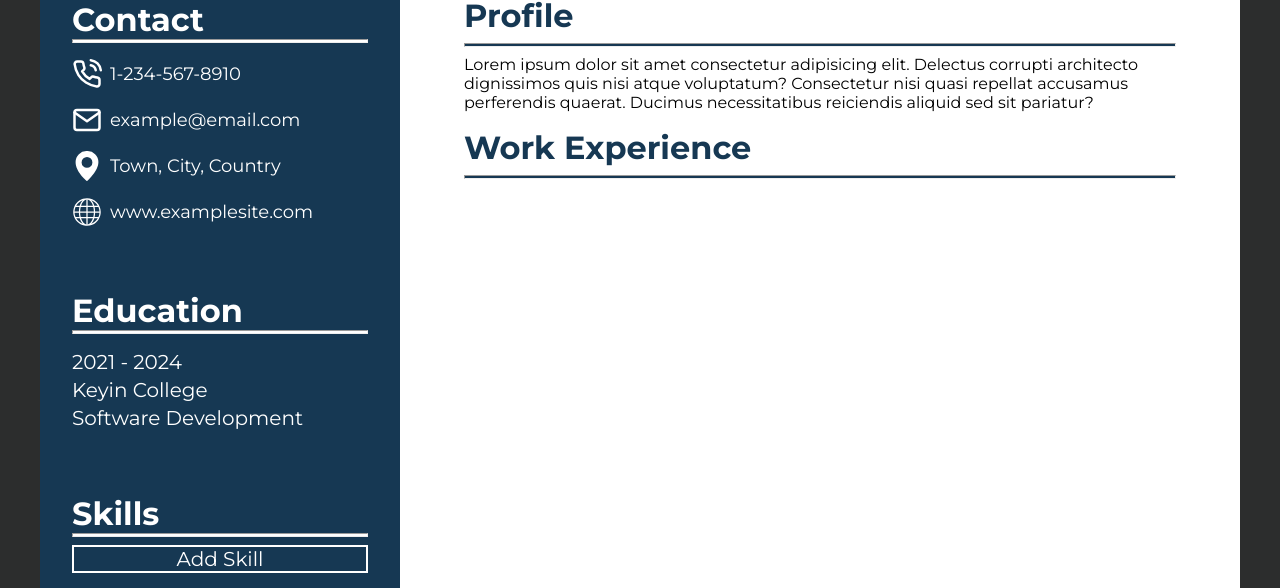
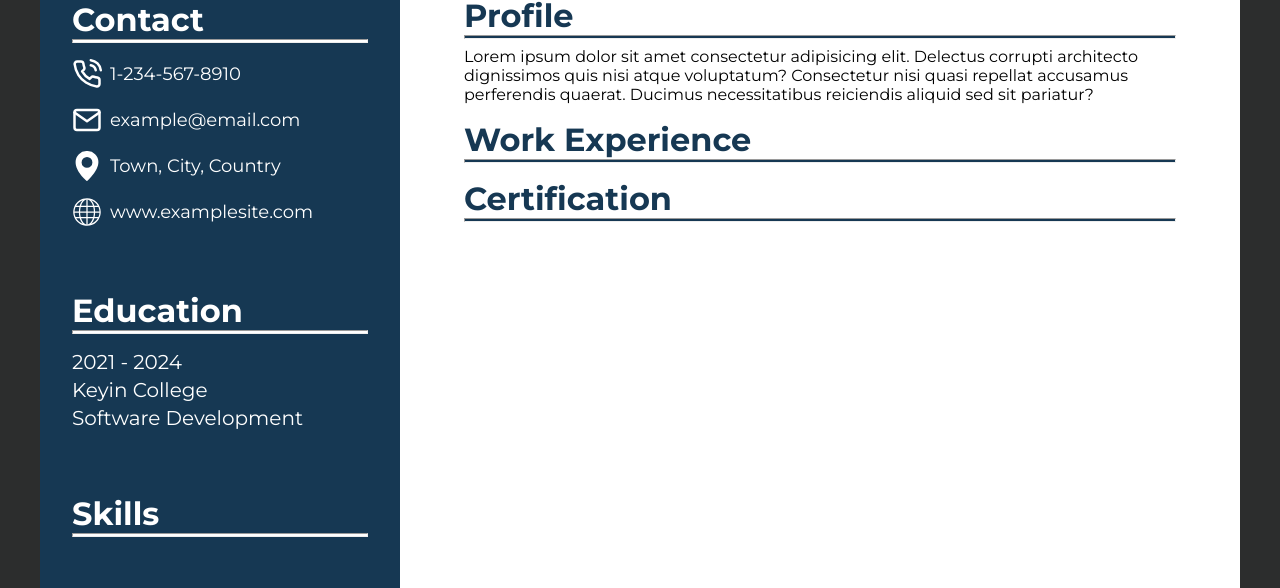
Before and after one commit to CFisher21/CV-Application, a React (Vite) app: page / in a window 1280 px wide. Shown: the part 364-952 px from the top of the page. Built offline with nearby package versions, Linux system fonts and the light colour scheme.

Commit message:
Added a certification section.

```diff
--- a/src/App.css
+++ b/src/App.css
@@ -149,6 +149,12 @@ input[type="text"]:focus, input[type="tel"]:focus, input[type="email"]:focus {
   margin: 0;
 }
 
+.right {
+  font-size: 24px;
+  color: black;
+  margin: 0;
+}
+
 .right-name {
   font-size: 80px;
   color: black;
@@ -175,9 +181,20 @@ input[type="text"]:focus, input[type="tel"]:focus, input[type="email"]:focus {
   align-items: center;
   list-style-type: none;
   color: white;
-  font-size: 16px;
+  font-size: 24px;
   margin-top: 8px;
   cursor: pointer;
+}
+
+.certList {
+  display: flex;
+  list-style-type: none;
+  color: black;
+  font-size: 24px;
+  margin-top: 8px;
+  cursor: pointer;
+  width: 100%;
+  justify-content: space-between;
 }
 
 .listItem > span {
@@ -206,7 +223,8 @@ input[type="text"]:focus, input[type="tel"]:focus, input[type="email"]:focus {
   display: flex;
 }
 
-.addSkill {
+.addSkill, .addLang {
+  display: none;
   font-size: 20px;
   color: white;
   background-color: transparent;
@@ -214,6 +232,18 @@ input[type="text"]:focus, input[type="tel"]:focus, input[type="email"]:focus {
   outline: none;
   cursor: pointer;
   margin-top: 8px;
+}
+
+.skills:hover .addSkill {
+  display: block;
+}
+
+.language:hover .addLang {
+  display: block;
+}
+
+.certification:hover .addCert {
+  display: block;
 }
 
 .fullName {
@@ -257,12 +287,11 @@ input[type="text"]:focus, input[type="tel"]:focus, input[type="email"]:focus {
   margin-bottom: 88px;
 }
 
-.summaryTitle, .workTitle {
+.summaryTitle, .workTitle, .certTitle {
   color: #163853;
-  margin-bottom: 8px;
 }
 
-.summary {
+.summary, .work, .certification {
   margin-bottom: 16px;
 }
 
@@ -302,7 +331,7 @@ textarea {
   flex: 1;
 }
 
-.addJob, .addBullet {
+.addJob, .addBullet, .addCert {
   display: none;
   font-size: 20px;
   color: black;
@@ -327,6 +356,10 @@ textarea {
 }
 
 .work:hover .deleteBtn3 {
+  display: flex;
+}
+
+.certification:hover .deleteBtn2 {
   display: flex;
 }
 
--- a/src/components/UI/ExpandableList.jsx
+++ b/src/components/UI/ExpandableList.jsx
@@ -1,7 +1,7 @@
 import React, { useState } from 'react';
 import EditableField from './EditableField';
 
-function ExpandableList({ initialValue = [] , buttonName, listItemName}) {
+function ExpandableList({ initialValue = [] , buttonName, listItemName, buttonClass, listItemClass, deleteClass, side}) {
     const [items, setItems] = useState(initialValue);
 
     // Function to update a specific list item
@@ -25,20 +25,20 @@ function ExpandableList({ initialValue = [] , buttonName, listItemName}) {
         <>
             <ul className="skillsList">
                 {items.map((item, index) => (
-                    <li key={index} className="listItem">
+                    <li key={index} className={listItemClass}>
                         <EditableField
                             initialValue={item}
                             onSave={(newValue) => updateItem(index, newValue)}
                             className="editable-item"
-                            side={'left'}
+                            side={side}
                             maxLength={50}
                             type="text"
                         />
-                        <button className="deleteBtn" onClick={() => removeItem(index)}>X</button>
+                        <button className={deleteClass} onClick={() => removeItem(index)}>X</button>
                     </li>
                 ))}
             </ul>
-            <button className="addSkill" onClick={addListItem}>{buttonName}</button>
+            <button className={buttonClass} onClick={addListItem}>{buttonName}</button>
         </>
     );
 }
--- a/src/components/layout/RightColumn.jsx
+++ b/src/components/layout/RightColumn.jsx
@@ -1,3 +1,4 @@
+import Certification from '../resume/Certification';
 import Name from '../resume/Name'
 import Summary from '../resume/Summary';
 import Work from '../resume/Work';
@@ -8,6 +9,7 @@ const RightColumn = () => {
             <Name/>
             <Summary/>
             <Work/>
+            <Certification/>
         </div>
     )
 
--- /dev/null
+++ b/src/components/resume/Certification.jsx
@@ -0,0 +1,14 @@
+import ExpandableList from '../UI/ExpandableList'
+
+const Certification = () => {
+
+    return(
+        <div className="certification">
+            <h1 className="certTitle">Certification</h1>
+            <hr></hr>
+            <ExpandableList side={'right'} deleteClass={'deleteBtn2'} listItemClass={'certList'} buttonName={'Add Certification'} listItemName={'Certification'} buttonClass={'addCert'}/>
+        </div>
+    )
+}
+
+export default Certification;
--- a/src/components/resume/Language.jsx
+++ b/src/components/resume/Language.jsx
@@ -7,7 +7,7 @@ const Language = () => {
         <div className="language">
             <h3 className="leftColumnHeading">Language</h3>
             <hr className='leftHr'></hr>
-            <ExpandableList buttonName={'Add Language'} listItemName={'Language'} side={'left'}/>
+            <ExpandableList deleteClass={'deleteBtn'} listItemClass={'listItem'}buttonClass={'addLang'} buttonName={'Add Language'} listItemName={'Language'} side={'left'}/>
         </div>
     )
 }
--- a/src/components/resume/Skills.jsx
+++ b/src/components/resume/Skills.jsx
@@ -5,7 +5,7 @@ const Skills = () => {
     <div className="skills">
         <h3 className="leftColumnHeading">Skills</h3>
         <hr className='leftHr'></hr>
-        <ExpandableList buttonName={'Add Skill'} listItemName={'Skill'}/>
+        <ExpandableList side={'left'} deleteClass={'deleteBtn'} listItemClass={'listItem'} buttonName={'Add Skill'} listItemName={'Skill'} buttonClass={'addSkill'}/>
     </div>
     )
 }
```
